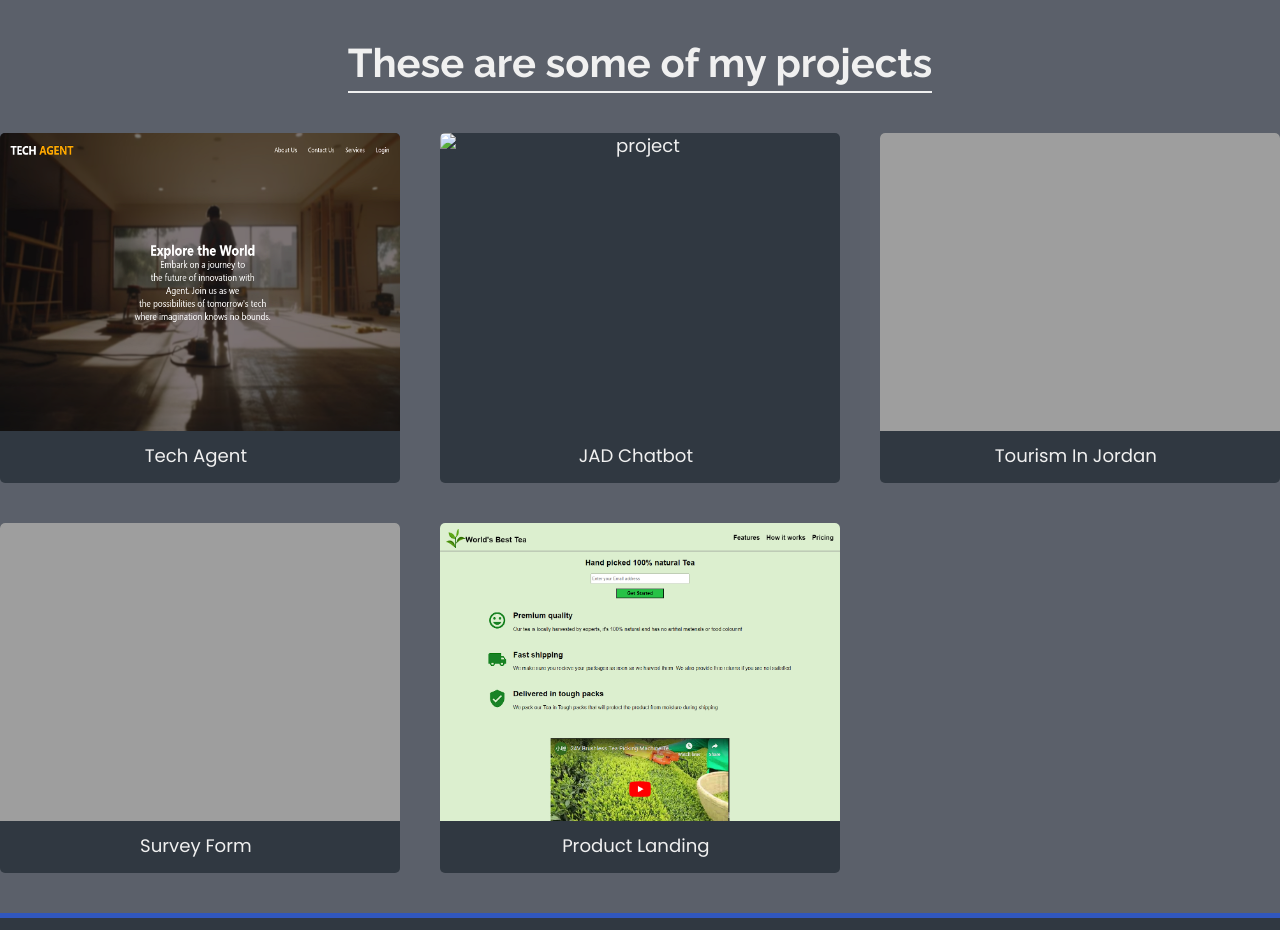
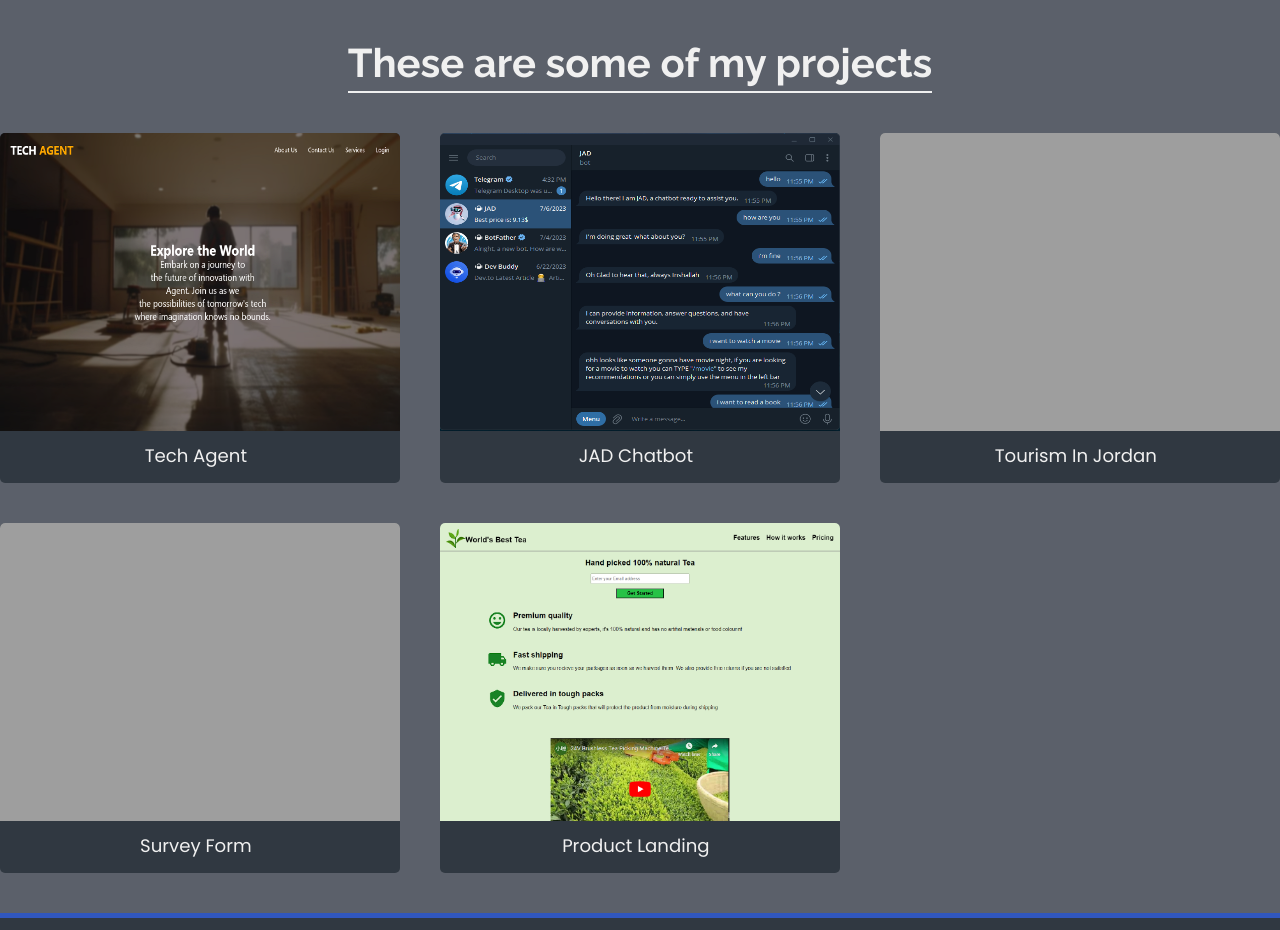
Before and after one commit to Malik-Essa99/Personal-Portfolio, a plain HTML site: page index.html in a window 1280 px wide. Shown: the part 840-1770 px from the top of the page. Drawn offline with Linux system fonts and the light colour scheme; the site is published under a folder, as on GitHub Pages, so addresses that start at the root find nothing.

Commit message:
Update index.html

```diff
--- a/index.html
+++ b/index.html
@@ -45,7 +45,7 @@
             </div>
             <div class="projects-grid">
                 <a href="https://github.com/JAD-Bot-Team/JAD" target="_blank" class="project project-tile">
-                    <img class="project-image" src="/assets/JAD_Chatbot.png" alt="project">
+                    <img class="project-image" src="assets/JAD_Chatbot.png" alt="project">
                     <p class="project-title">
                         <span class="code">
                             < </span>JAD Chatbot<span class="code"> /> </span>
```
